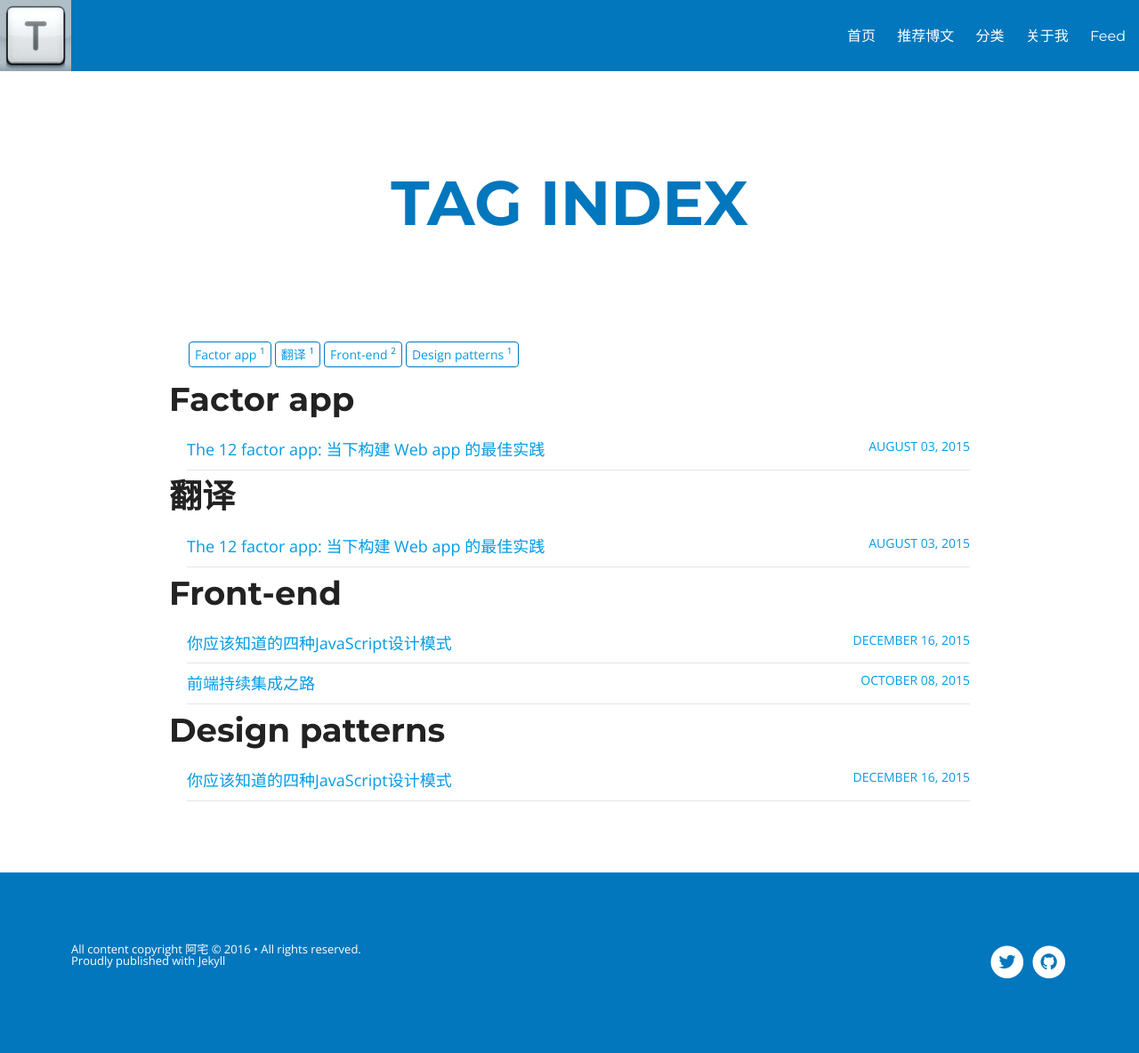
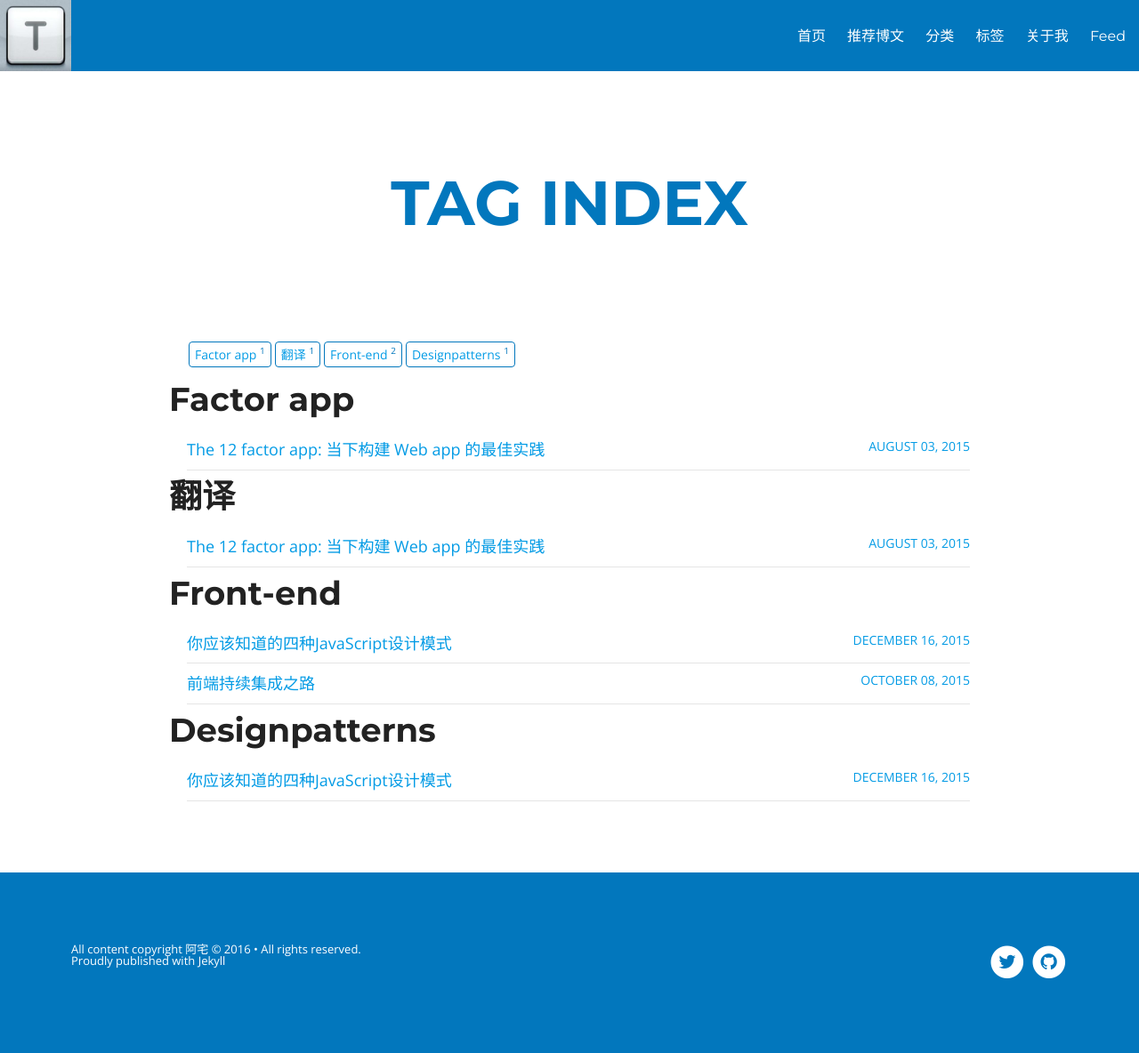
Before and after one commit to guocailee/guocailee.github.io, a Jekyll site: the page built from tags.html, in a window 1280 px wide. Shown: the whole page at 89% size. Built offline with Jekyll 4.4.1, drawn with Linux system fonts in a browser that asks for light colours; nearby versions of some CDN libraries; Markdown is read by kramdown in place of the engine named in the settings.

Commit message:
add tags html

```diff
--- a/_config.yml
+++ b/_config.yml
@@ -38,6 +38,8 @@ links:
     url: /featured
   - title: 分类
     url: /categories
+  - title: 标签
+    url: /tags
   - title: 关于我
     url: /about
 
--- a/_includes/disqus_comments.html
+++ b/_includes/disqus_comments.html
@@ -1,4 +1,3 @@
-<!-- 多说评论框 end -->
 <!-- 多说公共JS代码 start (一个网页只需插入一次) -->
 <script type="text/javascript">
 var duoshuoQuery = {short_name:"{{ site.disqus_shortname }}"};
@@ -10,5 +9,5 @@ var duoshuoQuery = {short_name:"{{ site.disqus_shortname }}"};
         (document.getElementsByTagName('head')[0]
          || document.getElementsByTagName('body')[0]).appendChild(ds);
     })();
-    </script>
+</script>
 <!-- 多说公共JS代码 end -->
--- a/_posts/2015-12-16-4-JavaScript-Design-Patterns-You-Should-Know.md
+++ b/_posts/2015-12-16-4-JavaScript-Design-Patterns-You-Should-Know.md
@@ -3,7 +3,7 @@ layout: post
 title: "你应该知道的四种JavaScript设计模式"
 description: "javascript 设计模式"
 category: front-end
-tags: [front-end,Design Patterns]
+tags: [front-end,DesignPatterns]
 imagefeature: cover/cover9.jpg
 comments: true
 share: true
```
